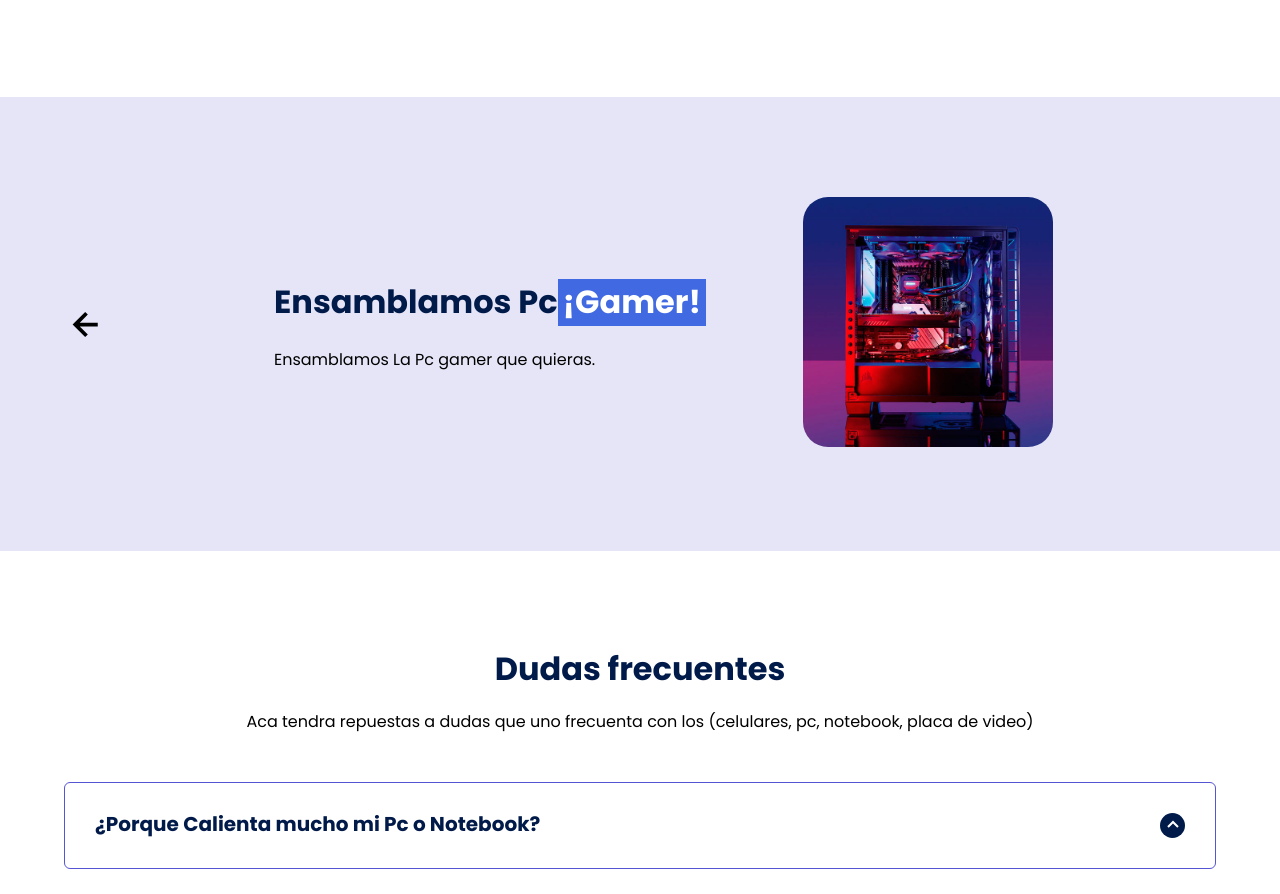
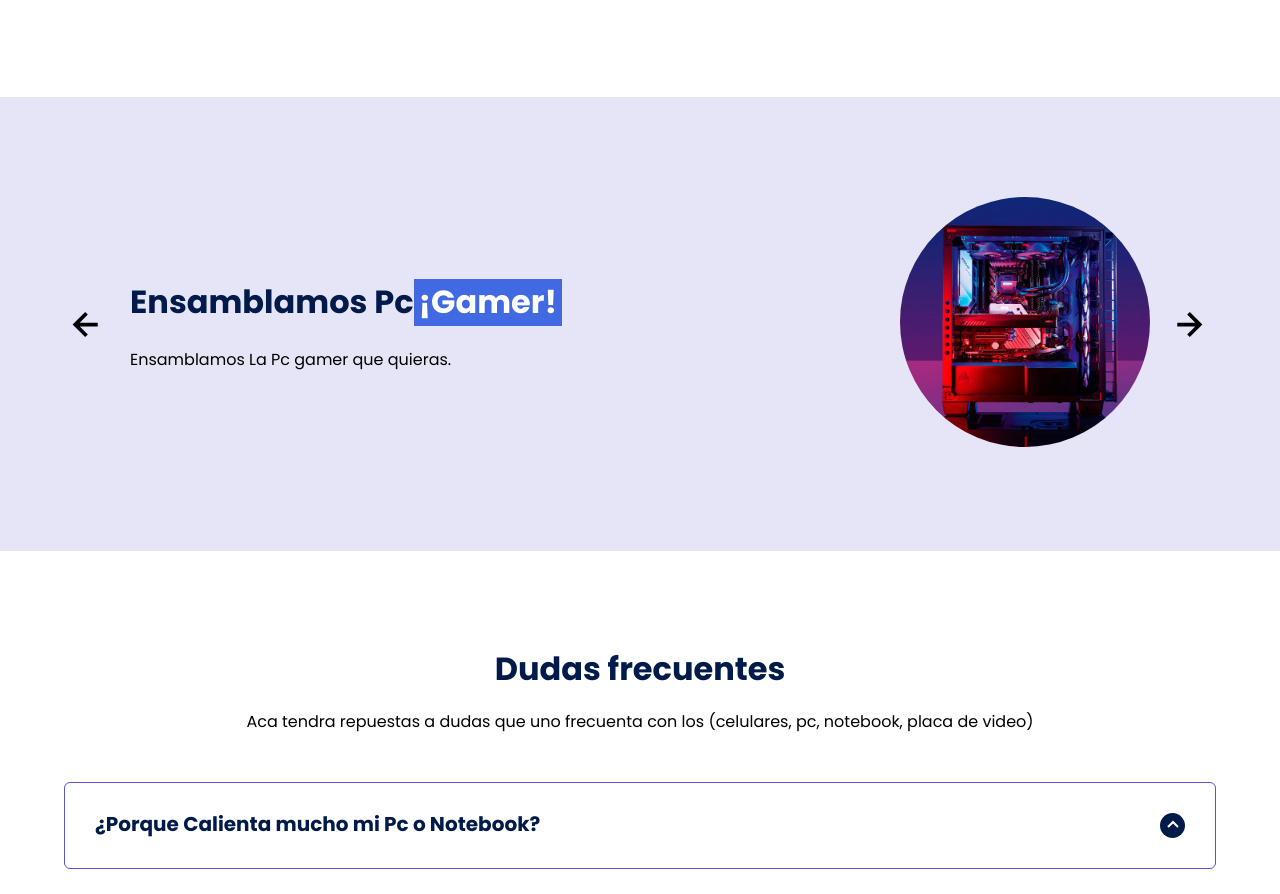
Before and after one commit to LongorHD/LongorHD.github.io, a plain HTML site: page index.html in a window 1280 px wide. Shown: the part 2689-3583 px from the top of the page. Drawn offline with Linux system fonts and the light colour scheme; files that its build step writes are made by us from their sources.

Commit message:
Esto esta listo

```diff
--- a/CSS/estilos.css
+++ b/CSS/estilos.css
@@ -274,7 +274,7 @@ body {
 .testimony__container{
     display: grid;
     grid-template-columns: 50px 1fr 50px;
-    gap: 10em;
+    gap: 1em;
     align-items: center;
 }
 
@@ -300,7 +300,7 @@ body {
 .testimony__img{
     width: 250px;
     height: 250px;
-    border-radius: 10%;
+    border-radius: 50%;
     object-fit: cover;
     object-position: 50% 30%;
 }
```
